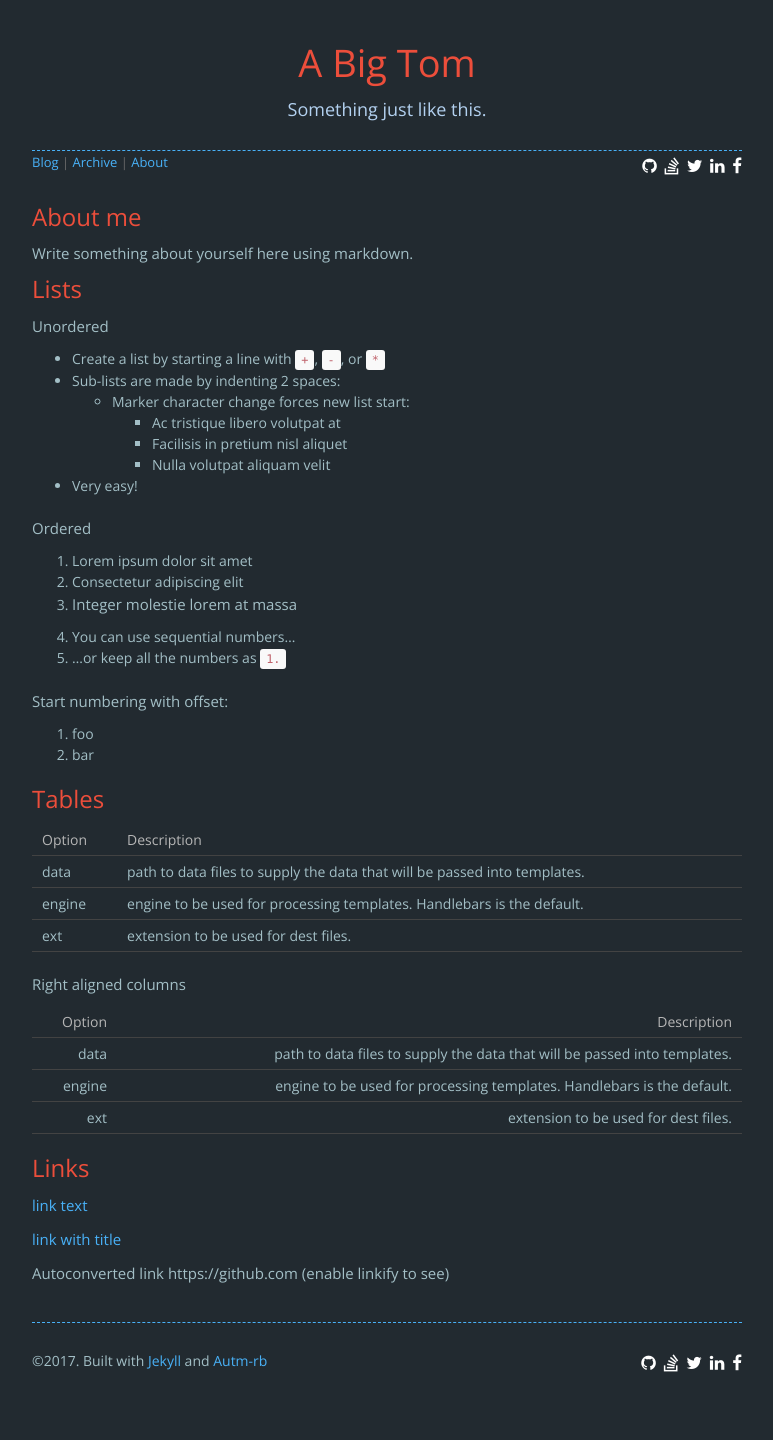
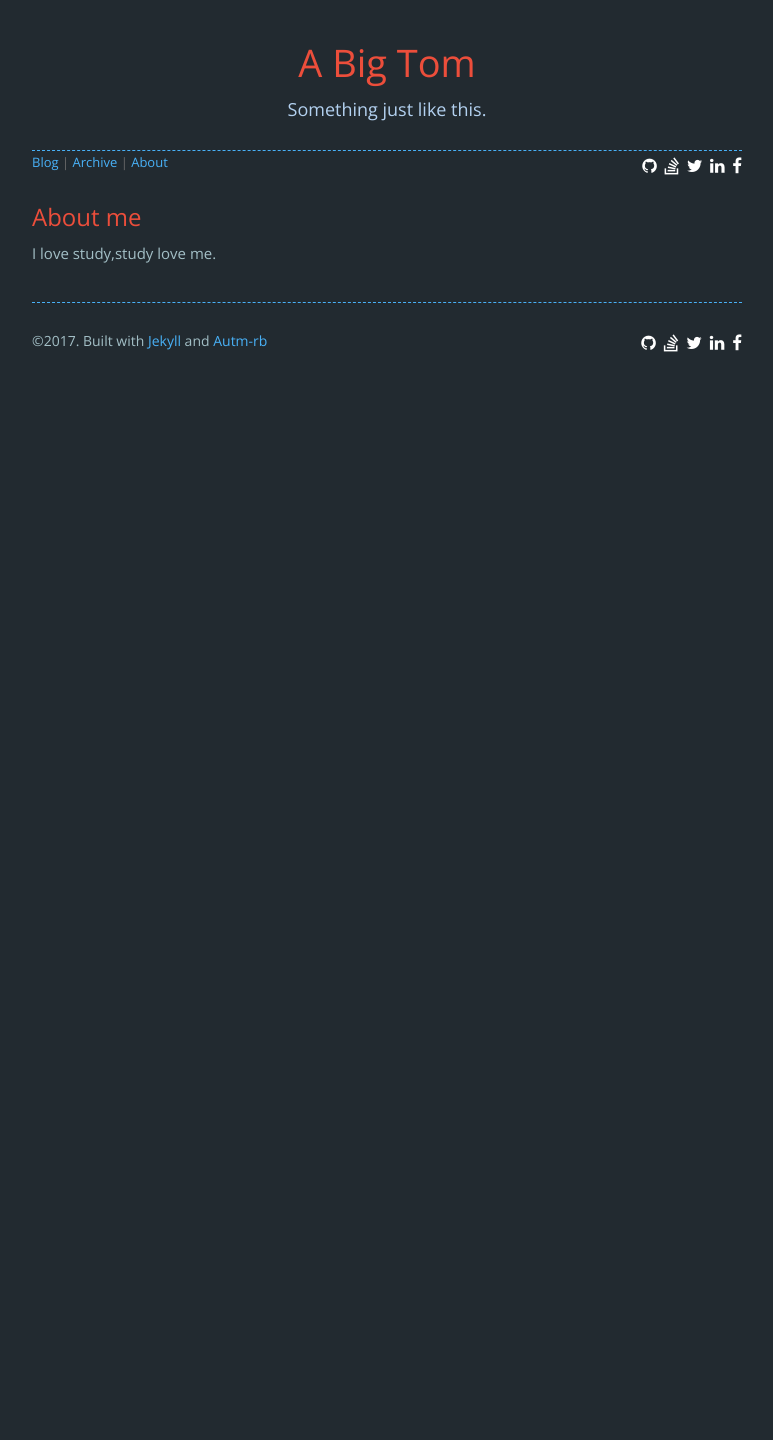
Before and after one commit to aBigTom/abigtom.github.io, a Jekyll site: the page built from about.html, in a window 1280 px wide. Shown: the whole page, without its empty margins (253-1026 px from the left). Built offline with Jekyll 4.4.1, drawn with Linux system fonts in a browser that asks for light colours; nearby versions of some CDN libraries; comment, search, counter and statistics services are not loaded; after the commit the page ends 900 px from its top, so only the background shows below that.

Commit message:
keep going

```diff
--- a/_data/about.yml
+++ b/_data/about.yml
@@ -1,55 +1,3 @@
 text: |
 
-  Write something about yourself here using markdown.
-
-  ## Lists
-
-  Unordered
-
-  + Create a list by starting a line with `+`, `-`, or `*`
-  + Sub-lists are made by indenting 2 spaces:
-    - Marker character change forces new list start:
-      * Ac tristique libero volutpat at
-      + Facilisis in pretium nisl aliquet
-      - Nulla volutpat aliquam velit
-  + Very easy!
-
-  Ordered
-
-  1. Lorem ipsum dolor sit amet
-  2. Consectetur adipiscing elit
-  3. Integer molestie lorem at massa
-
-
-  1. You can use sequential numbers...
-  1. ...or keep all the numbers as `1.`
-
-  Start numbering with offset:
-
-  57. foo
-  1. bar
-
-  ## Tables
-
-  | Option | Description |
-  | ------ | ----------- |
-  | data   | path to data files to supply the data that will be passed into templates. |
-  | engine | engine to be used for processing templates. Handlebars is the default. |
-  | ext    | extension to be used for dest files. |
-
-  Right aligned columns
-
-  | Option | Description |
-  | ------:| -----------:|
-  | data   | path to data files to supply the data that will be passed into templates. |
-  | engine | engine to be used for processing templates. Handlebars is the default. |
-  | ext    | extension to be used for dest files. |
-
-
-  ## Links
-
-  [link text](https://github.com)
-
-  [link with title](https://github.com/ "title text!")
-
-  Autoconverted link https://github.com (enable linkify to see)
+  I love study,study love me.
```
